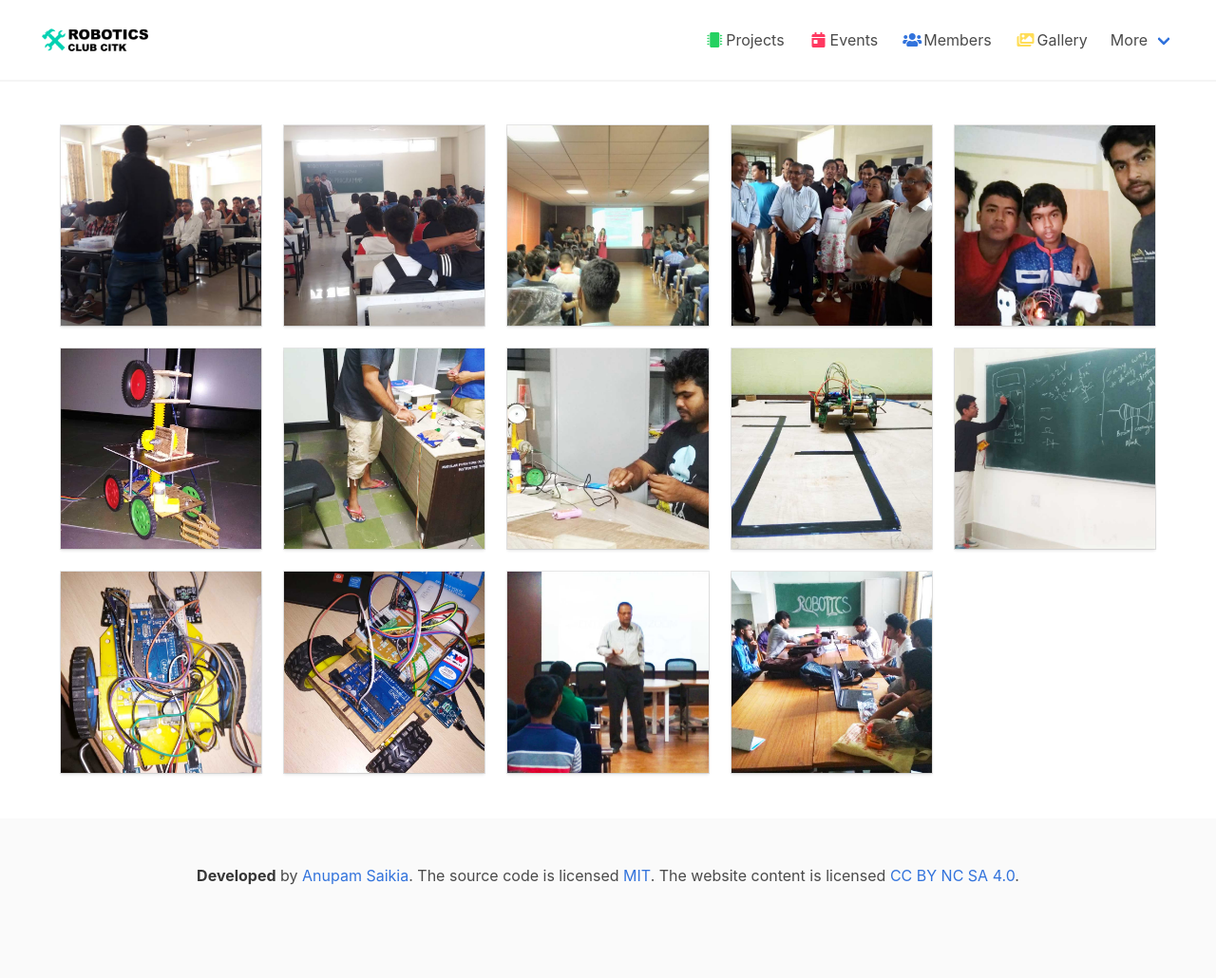
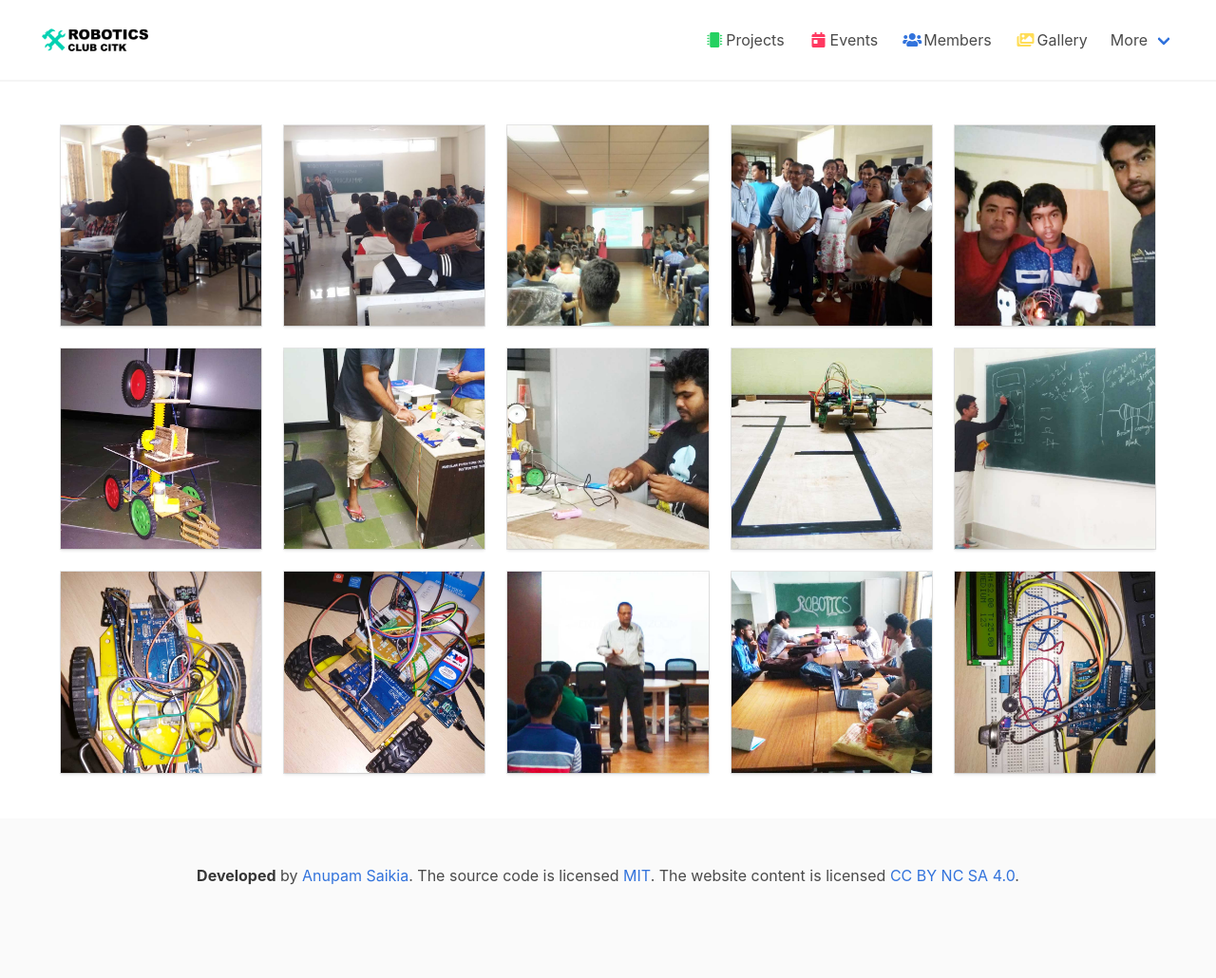
Before and after one commit to robotics-club-citk/robotics-club-citk.github.io, a Jekyll site: the page built from gallery.html, in a window 1280 px wide. Shown: the whole page at 95% size. Built offline with Jekyll 4.4.1, drawn with Linux system fonts in a browser that asks for light colours.

Commit message:
add 1 pic in gallery

```diff
--- a/gallery.html
+++ b/gallery.html
@@ -36,4 +36,6 @@ images:
   - path: 'assets/img/gallery/IMG_20180313_165541.jpg'
     size: 1024x768
     caption: Students working at Robotics Club
+  - path: 'assets/img/gallery/IMG_20180510_233908.jpg'
+    size: 768x1024
 ---
```
Also changed, not shown: assets/img/gallery/IMG_20180510_233908.jpg (added).
